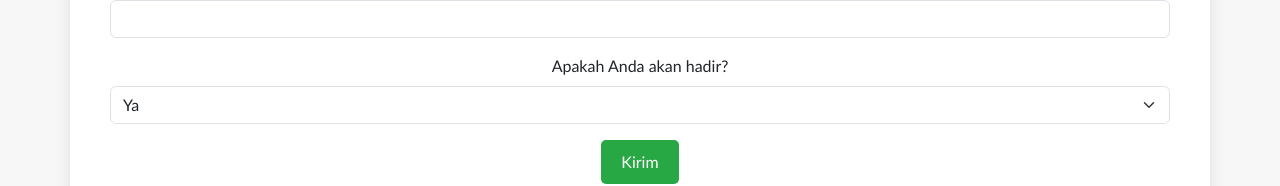
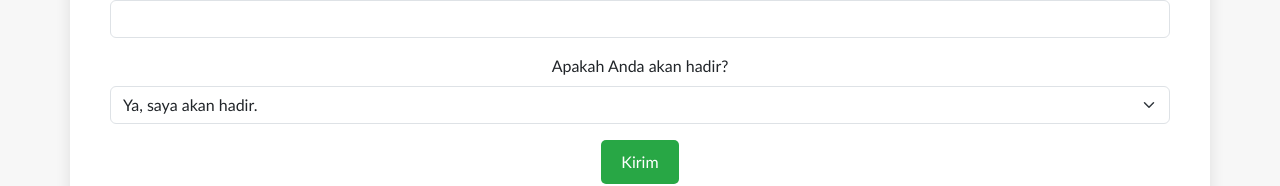
Before and after one commit to nganuaja/undangan-fkcp, a plain HTML site: page index.html in a window 1280 px wide. Shown: the part 1247-1433 px from the top of the page. Drawn offline with nearby package versions, Linux system fonts and the light colour scheme.

Commit message:
Update index.html

```diff
--- a/index.html
+++ b/index.html
@@ -50,8 +50,8 @@
 		<div class="mb-3">
 			<label for="attending" class="form-label">Apakah Anda akan hadir?</label>
 			<select class="form-select" id="attending" name="attending" required>
-				<option value="Yes">Ya</option>
-				<option value="No">Tidak</option>
+				<option value="Ya, saya akan hadir.">Ya, saya akan hadir.</option>
+				<option value="Maaf, saya tidak bisa hadir.">Maaf, saya tidak bisa hadir.</option>
 			</select>
 		</div>
 		<button type="button" class="btn btn-primary rsvp-btn" id="sendWhatsApp">Kirim</button>
```
